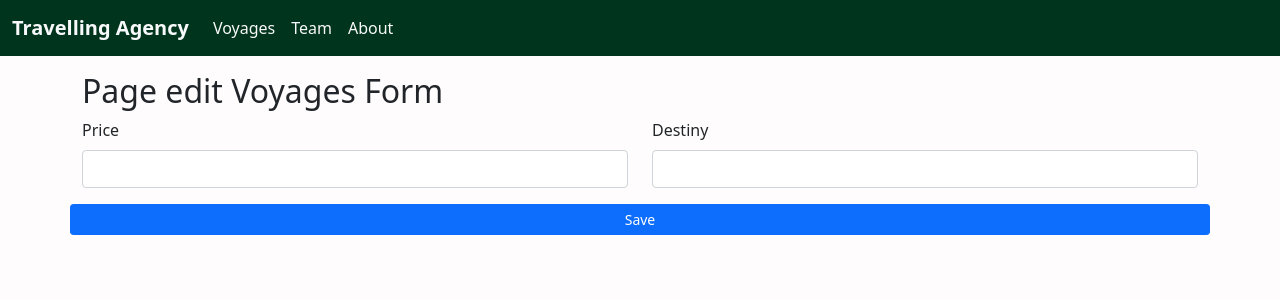
After one commit to ritacarrilho/Travelling-Agency, a Symfony app: template templates/front/voyages/editVoyages.html.twig in a window 1280 px wide. The commit adds this page. Shown: the top 300 px of the page. Run offline with Twig, Linux system fonts and the light colour scheme; the template is opened without the code that fills it, so the values that code supplies are empty; form fields are guessed from the names that the template uses; some libraries are stand-ins or nearby versions.

Commit message:
creation of VoyagesType and respective view

```diff
--- a/composer.json
+++ b/composer.json
@@ -16,10 +16,13 @@
         "symfony/console": "5.4.*",
         "symfony/dotenv": "5.4.*",
         "symfony/flex": "^1.17|^2",
+        "symfony/form": "5.4.*",
         "symfony/framework-bundle": "5.4.*",
         "symfony/proxy-manager-bridge": "5.4.*",
         "symfony/runtime": "5.4.*",
+        "symfony/security-csrf": "5.4.*",
         "symfony/twig-bundle": "5.4.*",
+        "symfony/validator": "5.4.*",
         "symfony/yaml": "5.4.*",
         "twig/extra-bundle": "^2.12|^3.0",
         "twig/intl-extra": "^3.4",
--- a/src/Controller/TeamController.php
+++ b/src/Controller/TeamController.php
@@ -15,7 +15,7 @@ class TeamController extends AbstractController
      */
     private $teamRepo; // tema repository accessible everywhere
 
-    public function __construct(TeamRepository $teamRepository) // injection
+    public function __construct(TeamRepository $teamRepository) // injection, allows to have access to repository all over the file
     {
         $this->teamRepo = $teamRepository;
     }
--- a/templates/front/home.html.twig
+++ b/templates/front/home.html.twig
@@ -18,7 +18,7 @@
     <div class="container mt-5">
 
         <div class="col-sm-9">
-            <p>Hello! Welcome to the best travelling agency in the world</p>
+            <p>Hello stranger! Welcome to the best travelling agency in the world</p>
        </div>
     </div>
 {% endblock %}
--- a/templates/front/template_part/_footer.html.twig
+++ b/templates/front/template_part/_footer.html.twig
@@ -1,3 +1,5 @@
 {% block footer %}
-    &copy; Copyright 2012 by <a href="#">Travelling Agency</a>.
+<div class="d-flex flex-row text-center justify-content-center mt-5 mb-5">
+    &copy; Copyright 2012 by <a href="#"> Travelling Agency</a>.
+</div>
 {% endblock %}
--- a/templates/front/voyages.html.twig
+++ b/templates/front/voyages.html.twig
@@ -8,6 +8,9 @@
     </div>
 <div class="container mt-3">
     <h2 style="padding: 0 0 0 150px; color: #11663f;">Voyages</h2>
+    <span class="float-end" style="padding: 0 150px 0 0;">
+        <a href="{{ path("add_voyages") }}" class="btn btn-success btn-sm">Add</a>
+    </span>
 
     {{ include("front/template_part/voyagesList.html.twig", {pp: 'voyages'} )}}
 </div>
--- /dev/null
+++ b/templates/front/voyages/editVoyages.html.twig
@@ -0,0 +1,25 @@
+{%extends "base.html.twig" %}
+{% block title %}Form{% endblock %}
+
+{% block body %}
+    {{ include("front/template_part/_menu.html.twig", {pp: 'about'} )}}
+
+<div class="container mt-3">
+
+    <h2>Page edit Voyages Form</h2>
+
+    {{ form_start(form) }}
+     <div class="row">
+        <div class="col-sm-6">{{ form_row(form.price) }}</div>
+        <div class="col-sm-6">{{ form_row(form.destiny) }}</div>
+    </div>
+    {{ form_rest(form) }}
+        <div class="row text-center">
+            <button type="submit" class="btn btn-primary btn-sm">Save</button>
+        </div>
+
+    {{ form_end(form) }}
+</div>
+
+
+{% endblock %}
```
Also changed, not shown: src/Controller/VoyagesController.php (+13 -0 lines), src/Form/VoyagesType.php (added, +31 -0 lines), 4 other files.
